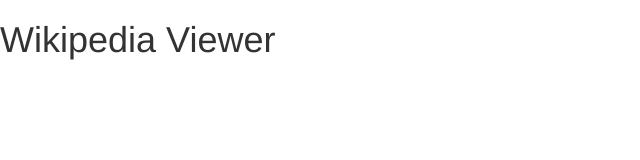
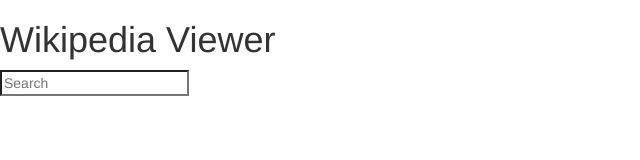
Before and after one commit to Auna-Carpanzano/Wikipedia-Viewer, a plain HTML site: page index.html in a window 1280 px wide. Shown: the whole page, without its empty margins (0-640 px from the left). Drawn offline with nearby package versions, Linux system fonts and the light colour scheme.

Commit message:
Add input with type, name, placeholder and title of "search" and id of "searchInput"

```diff
--- a/index.html
+++ b/index.html
@@ -8,7 +8,8 @@
   <link rel="stylesheet" href="styles.css">
 </head>
 <body>
- <h1>Wikipedia Viewer</h1>
+  <h1>Wikipedia Viewer</h1>
+  <input type="search" name="search" placeholder="Search" title="Search" id="searchInput">
   <script src="https://cdnjs.cloudflare.com/ajax/libs/jquery/3.2.1/jquery.min.js"></script>
   <script src="https://cdnjs.cloudflare.com/ajax/libs/twitter-bootstrap/3.3.7/js/bootstrap.min.js"></script>
   <script src="scripts.js"></script>
```
